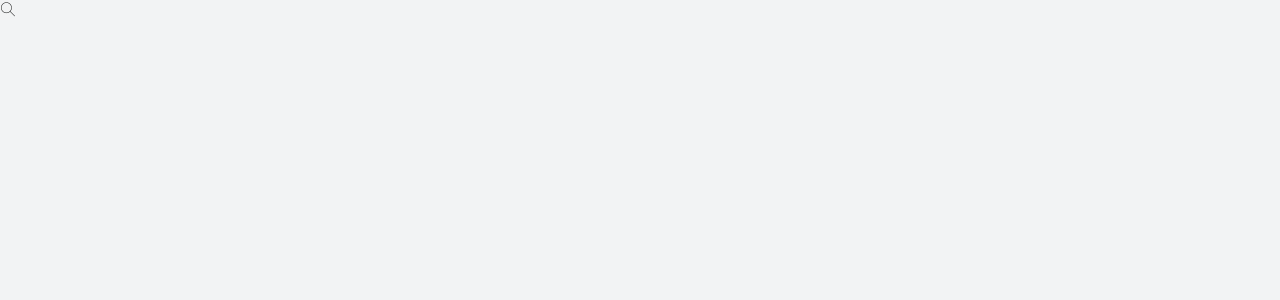
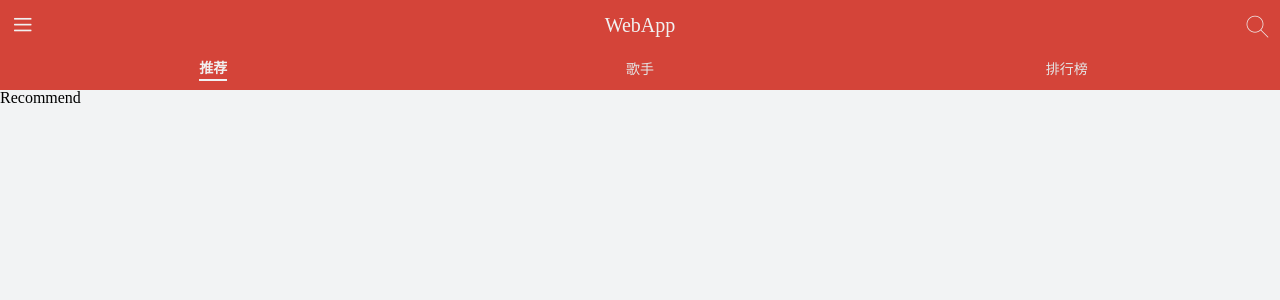
Before and after one commit to superJeff666/cloud-music, a React (Create React App) app: page /#/recommend in a window 1280 px wide. Shown: the top 300 px of the page. Built offline with nearby package versions, Linux system fonts and the light colour scheme.

Commit message:
开发home组件

```diff
--- a/package.json
+++ b/package.json
@@ -8,6 +8,9 @@
     "@testing-library/user-event": "^7.1.2",
     "react": "^16.13.1",
     "react-dom": "^16.13.1",
+    "react-router": "^5.2.0",
+    "react-router-config": "^5.1.1",
+    "react-router-dom": "^5.2.0",
     "react-scripts": "3.4.1",
     "styled-components": "^5.1.1"
   },
--- a/src/App.js
+++ b/src/App.js
@@ -1,15 +1,18 @@
 import React from "react";
 import { IconStyle } from "./assets/iconfont/iconfont";
 import { GlobalStyle } from "./style";
+import { renderRoutes } from "react-router-config";
+import routes from "./routes/index";
+import { HashRouter } from "react-router-dom";
 
 function App() {
   return (
-     <div className='App'>
+    <HashRouter>
       <GlobalStyle></GlobalStyle>
       <IconStyle></IconStyle>
-      <i className='iconfont'>&#xe62b;</i>
-     </div>
-  )
+      {renderRoutes(routes)}
+    </HashRouter>
+  );
 }
 
 export default App;
--- /dev/null
+++ b/src/application/Rank/index.js
@@ -0,0 +1,8 @@
+import React from 'react';
+
+function Rank(props) {
+  return (
+    <div>Rank</div>
+  )
+}
+export default React.memo(Rank);
--- /dev/null
+++ b/src/application/Recommend/index.js
@@ -0,0 +1,8 @@
+import React from 'react';
+
+function Recommend(props) {
+  return (
+    <div>Recommend</div>
+  )
+}
+export default React.memo(Recommend);
--- /dev/null
+++ b/src/application/Singers/index.js
@@ -0,0 +1,8 @@
+import React from 'react';
+
+function Singers(props) {
+  return (
+    <div>Singers</div>
+  )
+}
+export default React.memo(Singers);
--- /dev/null
+++ b/src/application/home/index.js
@@ -0,0 +1,35 @@
+import React from "react";
+import { renderRoutes } from "react-router-config";
+import { Top, Tab, TabItem } from "./style";
+import { NavLink } from "react-router-dom";
+function Home(props) {
+  const { route } = props;
+  return (
+    <div>
+      <Top>
+        <span className="iconfont menu">&#xe65c;</span>
+        <span className="title">WebApp</span>
+        <span className="iconfont search">&#xe62b;</span>
+      </Top>
+      <Tab>
+        <NavLink to="/recommend" activeClassName="selected">
+          <TabItem>
+            <span>推荐</span>
+          </TabItem>
+        </NavLink>
+        <NavLink to="/singers" activeClassName="selected">
+          <TabItem>
+            <span>歌手</span>
+          </TabItem>
+        </NavLink>
+        <NavLink to="/rank" activeClassName="selected">
+          <TabItem>
+            <span>排行榜</span>
+          </TabItem>
+        </NavLink>
+      </Tab>
+      {renderRoutes(route.routes)}
+    </div>
+  );
+}
+export default React.memo(Home);
--- /dev/null
+++ b/src/application/home/style.js
@@ -0,0 +1,47 @@
+import styled from "styled-components";
+import style from "../../assets/global-style";
+
+export const Top = styled.div`
+  display: flex;
+  flex-direction: row;
+  justify-content: space-between;
+  padding: 5px 10px;
+  background: ${style["theme-color"]};
+  & > span {
+    line-height: 40px;
+    color: #f1f1f1;
+    font-size: 20px;
+    &.iconfont {
+      font-size: 25px;
+    }
+  }
+`;
+
+export const Tab = styled.div`
+  height: 40px;
+  display: flex;
+  flex-direction: row;
+  justify-content: space-around;
+  background: ${style["theme-color"]};
+  a {
+    flex: 1;
+    padding: 2px 0;
+    font-size: 14px;
+    color: #e4e4e4;
+    &.selected {
+      span {
+        padding: 3px 0;
+        font-weight: 700;
+        color: #f1f1f1;
+        border-bottom: 2px solid #f1f1f1;
+      }
+    }
+  }
+`;
+export const TabItem = styled.div`
+  height: 100%;
+  display: flex;
+  flex-direction: row;
+  justify-content: center;
+  align-items: center;
+`;
--- /dev/null
+++ b/src/routes/index.js
@@ -0,0 +1,32 @@
+import React from "react";
+import { Redirect } from "react-router-dom";
+import Home from "../application/home";
+import Rank from "../application/Rank";
+import Recommend from "../application/Recommend";
+import Singers from "../application/Singers";
+
+export default [
+  {
+    path: "/",
+    component: Home,
+    routes: [
+      {
+        path: "/",
+        exact: true,
+        render: () => <Redirect to={"/recommend"} />
+      },
+      {
+        path: "/recommend",
+        component: Recommend
+      },
+      {
+        path: "/singers",
+        component: Singers
+      },
+      {
+        path: "/rank",
+        component: Rank
+      }
+    ]
+  }
+];
```
Also changed, not shown: src/application/Rank/style.js (added), src/application/Recommend/style.js (added), src/application/Singers/style.js (added), 1 other file (tests, documents, lock files or other folders).
